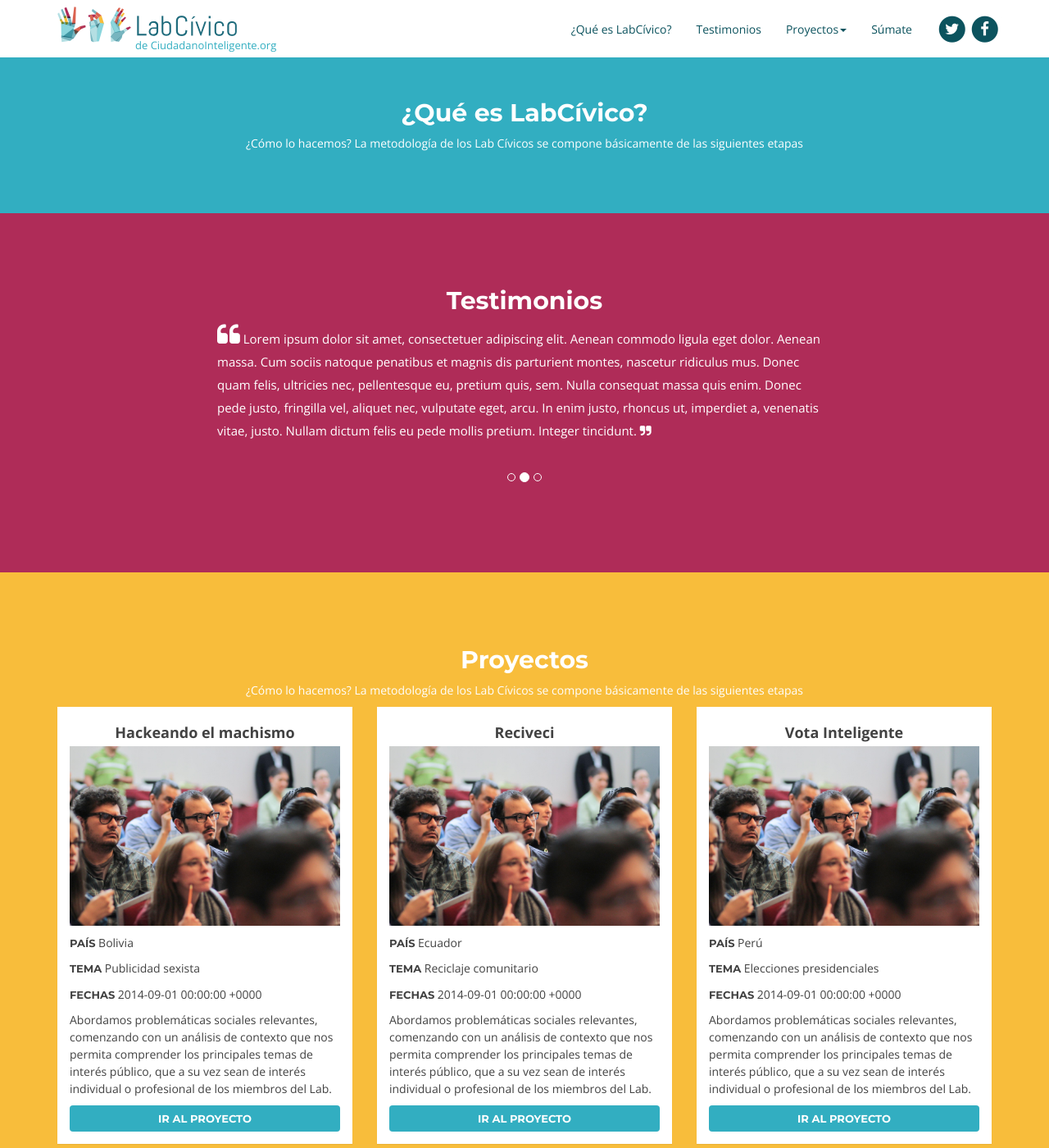
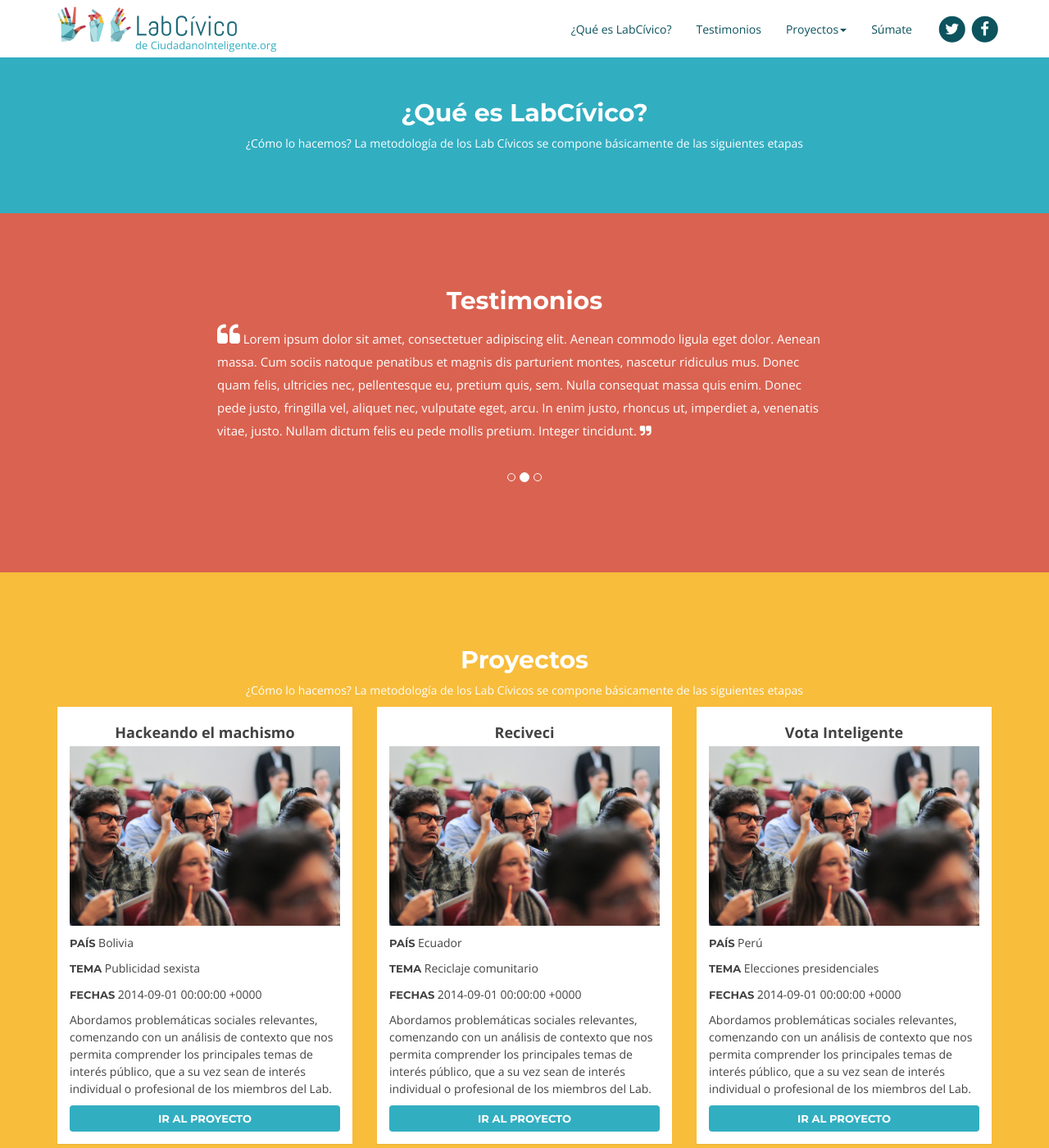
Before and after one commit to ciudadanointeligente/br.labcivico.org.github.io, a Jekyll site: the page built from index.html, in a window 1280 px wide and 1400 px high, scrolled down 779 px. Shown: the whole window at 82% size. Built offline with Jekyll 4.4.1, drawn with Linux system fonts in a browser that asks for light colours; nearby versions of some CDN libraries.

Commit message:
Replace magenta for orange

```diff
--- a/_sass/_base.scss
+++ b/_sass/_base.scss
@@ -123,7 +123,7 @@ a .fa-chevron-down {
 }
 
 a .fa-chevron-down:hover {
-    background-color:$magenta;
+    background-color:$orange;
 }
 
 .jumbotron{
@@ -216,7 +216,7 @@ a .fa-chevron-down:hover {
  }
 
  .container-magenta{
-    background-color:$magenta;
+    background-color:$orange;
  }
 
 /*HEADINGS*/
```
